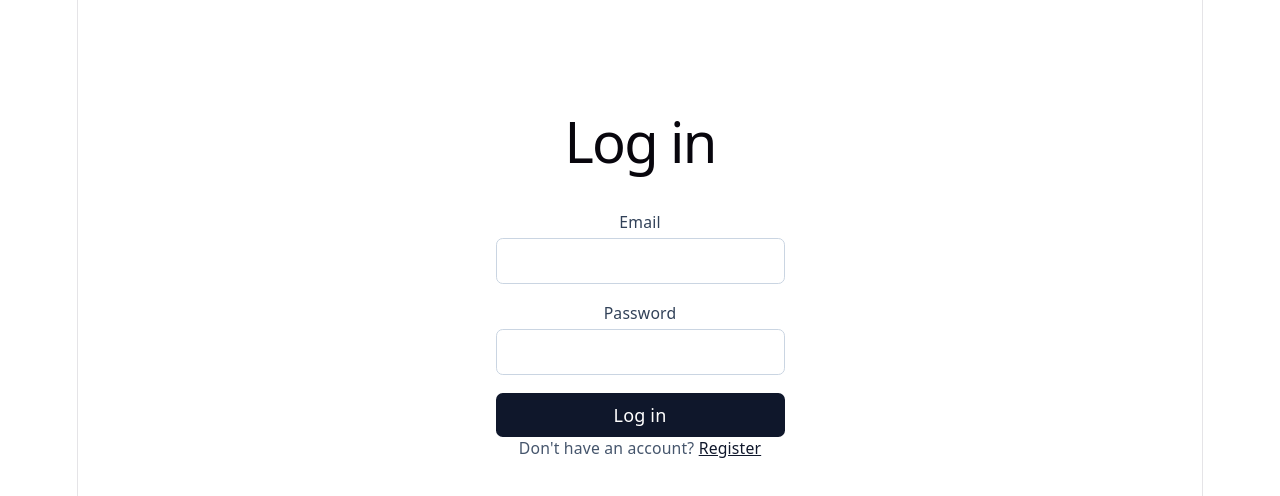
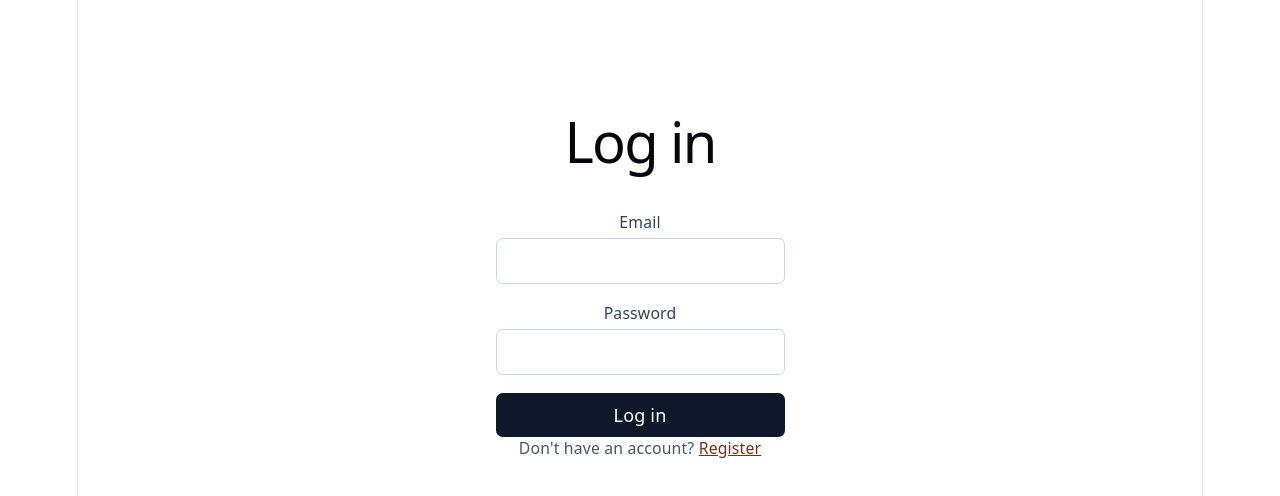
Before and after one commit to fauzt/webshop-clone, a React (Vite) app in the folder client/: page /login in a window 1280 px wide. Shown: the top 496 px of the page. Built offline with nearby package versions, Linux system fonts and the light colour scheme; no server answers.

Commit message:
changed font colour

```diff
--- a/client/src/pages/LoginPage.jsx
+++ b/client/src/pages/LoginPage.jsx
@@ -72,7 +72,7 @@ export function LoginPage() {
 
       <p className="mt-4 text-sm text-slate-600">
         Don't have an account?{' '}
-        <Link to="/register" className="font-medium text-slate-900 underline">
+        <Link to="/register" className="font-medium text-orange-900 underline">
           Register
         </Link>
       </p>
--- a/client/src/pages/RegisterPage.jsx
+++ b/client/src/pages/RegisterPage.jsx
@@ -72,7 +72,7 @@ export function RegisterPage() {
 
       <p className="mt-4 text-sm text-slate-600">
         Already have an account?{' '}
-        <Link to="/login" className="font-medium text-slate-900 underline">
+        <Link to="/login" className="font-medium text-orange-900 underline">
           Log in
         </Link>
       </p>
```
